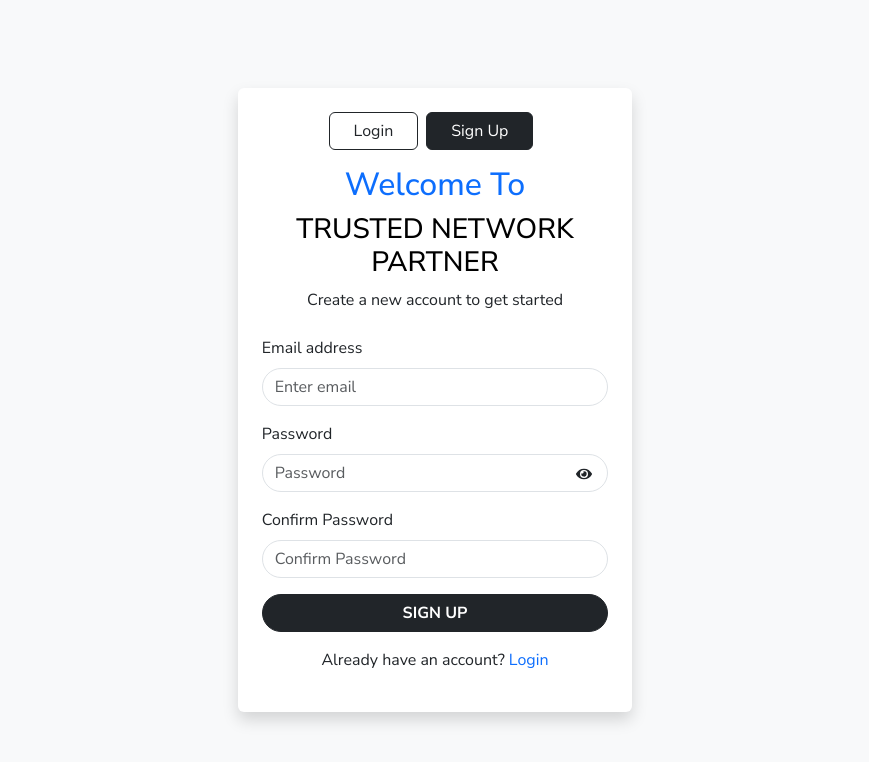
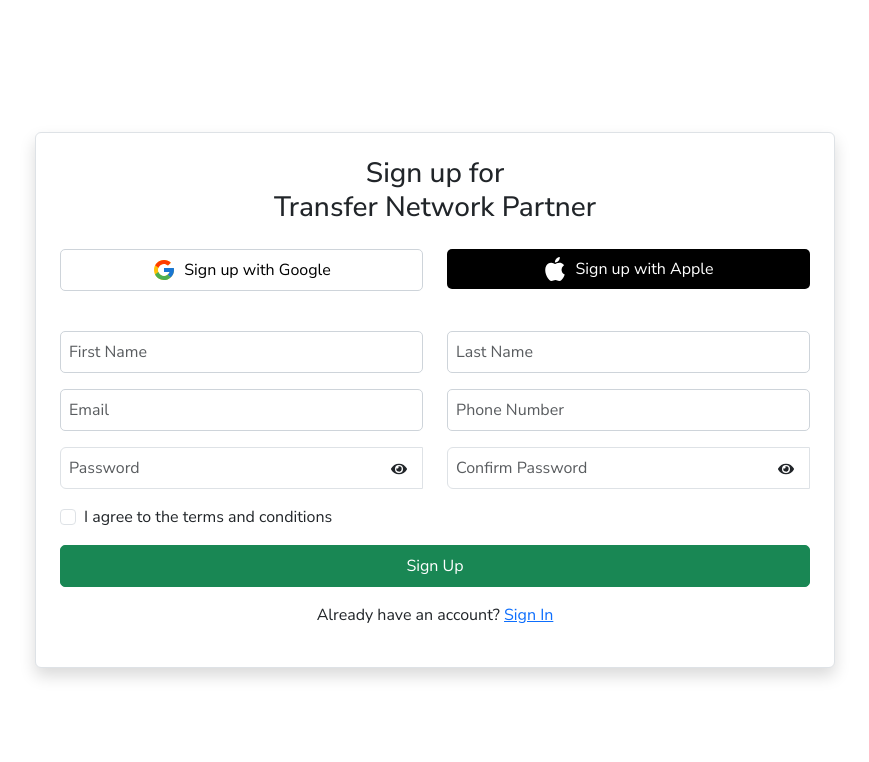
Before and after one commit to jailendrarajawat121/react-firebase-real-time-chat, a React (Create React App) app: page /signup in a window 1280 px wide. Shown: the top 762 px of the page, without its empty margins (205-1074 px from the left). Built offline with nearby package versions, Linux system fonts and the light colour scheme.

Commit message:
working on the modify the sign in and signup design and integrate the firebase with the authentication

```diff
--- a/src/App.js
+++ b/src/App.js
@@ -6,6 +6,7 @@ import Home from "./pages/home/Home";
 import ForgetPassword from "./pages/auth/ForgetPassword";
 import 'bootstrap/dist/css/bootstrap.min.css';
 import './assets/css/style.css';
+
 function App() {
   return (
     <Router>
--- a/src/pages/auth/Login.jsx
+++ b/src/pages/auth/Login.jsx
@@ -1,11 +1,14 @@
 import React, { useState } from "react";
-import { Container, Row, Col, Form, Button, InputGroup } from "react-bootstrap";
+import { Container, Form, Button, InputGroup } from "react-bootstrap";
 import { FaEye, FaEyeSlash } from "react-icons/fa";
+import { FcGoogle } from "react-icons/fc";
+import { SiApple } from "react-icons/si";
+import { auth } from '../../firebase';
+import { signInWithEmailAndPassword } from 'firebase/auth';
 import { useNavigate } from "react-router-dom";
-import { auth } from '../../firebase'; // Import the `auth` from your firebase.js
-import { signInWithEmailAndPassword } from 'firebase/auth';
 
-function Login() {
+
+const Login = () => {
     const navigate = useNavigate();
     const [email, setEmail] = useState('');
     const [password, setPassword] = useState('');
@@ -15,7 +18,14 @@ function Login() {
     const [showPassword, setShowPassword] = useState(false);
 
     const togglePasswordVisibility = () => {
-        setShowPassword((prevState) => !prevState);
+        setShowPassword((prev) => !prev);
+    };
+    const handleGoogleLogin = () => {
+        console.log("Google Login clicked");
+    };
+
+    const handleAppleLogin = () => {
+        console.log("Apple Login clicked");
     };
 
     const validateInputs = () => {
@@ -61,57 +71,39 @@ function Login() {
         }
     };
 
-
     return (
-        <Container fluid className="d-flex justify-content-center align-items-center vh-100 bg-light login-and-all-form">
-            <Row className="w-100">
-                <Col md={5} className="mx-auto">
-                    <div className="bg-white p-5 login-form">
-                        {/* Toggle Login/Signup */}
-                        <div className="d-flex justify-content-center  mb-4">
-                            <Button
-                                variant="dark"
-                                className="rounded-start login-signup-btn"
-                                onClick={() => navigate("/login")}
+        <Container className="d-flex justify-content-center align-items-center vh-100">
+            <div
+                className="border rounded shadow p-4 bg-white"
+                style={{
+                    maxWidth: "450px",
+                    width: "100%",
+                }}
             >
-                                Login
-                            </Button>
-                            <Button
-                                variant="outline-dark"
-                                className="rounded-end mx-2 login-signup-btn"
-                                onClick={() => navigate("/signup")}
-                            >
-                                Sign Up
-                            </Button>
-                        </div>
-
-                        <div className="text-center login-heading mb-4">
-                            <h2 className="welcome-heading">Welcome To</h2>
-                            <h3 className="tag-heading">Trusted Network Partner</h3>
-                            <p>Sign in to continue with your account</p>
-                        </div>
+                <h3 className="text-center mb-4">Log in to <br />Transfer Network Partner</h3>
                 {error && <div className="alert alert-danger">{error}</div>}
                 <Form>
-                            <Form.Group controlId="formEmail" className="mb-3">
-                                <Form.Label>Email</Form.Label>
+                    <Form.Group className="mb-3" controlId="formUsername">
                         <Form.Control
                             type="email"
-                                    placeholder="Enter email"
-                                    className="rounded-pill"
+                            placeholder="Email"
+                            className="p-2"
+                            style={{
+                                borderRadius: "5px",
+                                border: "1px solid #ced4da",
+                            }}
                             value={email}
                             onChange={(e) => setEmail(e.target.value)}
                         />
                         {emailError && <div className="text-danger mt-1">{emailError}</div>}
                     </Form.Group>
-
                     <Form.Group controlId="formPassword" className="mb-3">
-                                <Form.Label>Password</Form.Label>
                         <InputGroup className="position-relative">
                             <Form.Control
                                 value={password}
                                 type={showPassword ? "text" : "password"}
                                 placeholder="Password"
-                                        className="rounded-pill pe-5" // Add padding to avoid text overlapping with icon
+                                className="p-2"
                                 onChange={(e) => setPassword(e.target.value)}
                             />
                             <div
@@ -124,46 +116,60 @@ function Login() {
                         </InputGroup>
                         {passwordError && <div className="text-danger mt-1">{passwordError}</div>}
                     </Form.Group>
-
-
-                            <div className="text-end mb-3">
-                                <a href="/forgot-password" className="text-primary">
-                                    Forgot Password?
-                                </a>
-                            </div>
-
-
-                            <div className="d-grid">
                     <Button
-                                    type="submit"
-                                    variant="dark"
-                                    className="rounded-pill fw-bold"
+                        className="w-100 mb-3 p-2"
+                        variant="success"
+                        style={{
+                            borderRadius: "5px",
+                        }}
                         onClick={handleLogin}
                     >
-                                    LOGIN
+                        Continue
+                    </Button>
+                </Form>
+                <div className="text-center mb-3">
+                    <span>or</span>
+                </div>
+                <Button
+                    onClick={handleGoogleLogin}
+                    className="w-100 mb-3 p-2 d-flex align-items-center justify-content-center"
+                    style={{
+                        borderRadius: "5px",
+                        backgroundColor: "#fff",
+                        border: "1px solid #ced4da",
+                        color: "#000",
+                    }}
+                >
+                    <FcGoogle size={24} className="me-2" /> Continue with Google
+                </Button>
+                <Button
+                    onClick={handleAppleLogin}
+                    className="w-100 p-2 d-flex align-items-center justify-content-center"
+                    style={{
+                        borderRadius: "5px",
+                        backgroundColor: "#000",
+                        color: "#fff",
+                        border: "none",
+                    }}
+                >
+                    <SiApple size={24} className="me-2" /> Continue with Apple
+                </Button>
+                <div className="text-center mt-3">
+                    <span>Don't have an account?</span>
+                </div>
+                <Button
+                    className="w-100 mt-2 p-2"
+                    variant="outline-success"
+                    style={{
+                        borderRadius: "5px",
+                    }}
+                    onClick={() => navigate("/signup")}
+                >
+                    Sign Up
                 </Button>
             </div>
-                        </Form>
-
-
-                        <div className="text-center mt-3">
-                            <p>
-                                Don't have an account?{" "}
-                                <span
-                                    className="text-primary cursor-pointer"
-                                    onClick={() => navigate("/signup")}
-                                    style={{ cursor: "pointer" }}
-                                >
-                                    Sign Up
-                                </span>
-                            </p>
-                        </div>
-
-                    </div>
-                </Col>
-            </Row>
         </Container>
     );
-}
+};
 
 export default Login;
--- a/src/pages/auth/Signup.jsx
+++ b/src/pages/auth/Signup.jsx
@@ -1,60 +1,204 @@
 import React, { useState } from "react";
 import { Container, Row, Col, Form, Button, InputGroup } from "react-bootstrap";
+import { FcGoogle } from "react-icons/fc";
+import { SiApple } from "react-icons/si";
 import { FaEye, FaEyeSlash } from "react-icons/fa";
+import { createUserWithEmailAndPassword } from "firebase/auth";
+import { auth } from "../../firebase"; // Adjust the import to your firebase setup
 import { useNavigate } from "react-router-dom";
-function Signup() {
+
+const Signup = () => {
+    const [email, setEmail] = useState("");
+    const [password, setPassword] = useState("");
+    const [confirmPassword, setConfirmPassword] = useState("");
+    const [showPassword, setShowPassword] = useState(false);
+    const [showConfirmPassword, setShowConfirmPassword] = useState(false);
+    const [isAgreed, setIsAgreed] = useState(false);
+    const [error, setError] = useState(""); // State for error message
+    const [emailError, setEmailError] = useState("");
+    const [passwordError, setPasswordError] = useState("");
+    const [confirmPasswordError, setConfirmPasswordError] = useState("");
     const navigate = useNavigate();
-    const [showPassword, setShowPassword] = useState(false);
 
     const togglePasswordVisibility = () => {
-        setShowPassword((prevState) => !prevState);
+        setShowPassword((prev) => !prev);
     };
+
+    const toggleConfirmPasswordVisibility = () => {
+        setShowConfirmPassword((prev) => !prev);
+    };
+
+    const handleAgreementChange = (e) => {
+        setIsAgreed(e.target.checked);
+    };
+
+    const validateInputs = () => {
+        let isValid = true;
+        setEmailError("");
+        setPasswordError("");
+        setConfirmPasswordError("");
+
+        if (!email) {
+            setEmailError("Email is required.");
+            isValid = false;
+        } else if (!/\S+@\S+\.\S+/.test(email)) {
+            setEmailError("Enter a valid email address.");
+            isValid = false;
+        }
+
+        if (!password) {
+            setPasswordError("Password is required.");
+            isValid = false;
+        }
+
+        if (password !== confirmPassword) {
+            setConfirmPasswordError("Passwords do not match.");
+            isValid = false;
+        }
+
+        if (!isAgreed) {
+            setError("Please agree to the terms and conditions.");
+            isValid = false;
+        }
+
+        return isValid;
+    };
+
+    const handleSubmit = async (e) => {
+        e.preventDefault();
+        setError(""); // Clear any previous error message
+
+        if (!validateInputs()) {
+            return;
+        }
+        try {
+            await createUserWithEmailAndPassword(auth, email, password);
+            console.log("User signed up successfully");
+            alert("User signed up successfully");
+            navigate("/login");
+        } catch (error) {
+            console.error("Error signing up:", error.message);
+            setError(error.message);
+        }
+    };
+
     return (
-        <Container fluid className="d-flex justify-content-center align-items-center vh-100 bg-light">
-            <Row className="w-100">
-                <Col md={4} className="mx-auto">
-                    <div className="bg-white p-4 rounded shadow">
-                        {/* Toggle Login/Signup */}
-                        <div className="d-flex justify-content-center  mb-3">
+        <Container className="d-flex justify-content-center align-items-center vh-100">
+            <div
+                className="border rounded shadow p-4 bg-white"
+                style={{
+                    maxWidth: "800px",
+                    width: "100%",
+                }}
+            >
+                <h3 className="text-center mb-4">
+                    Sign up for <br />
+                    Transfer Network Partner
+                </h3>
+                {error && <div className="alert alert-danger">{error}</div>}
+                <Row className="mb-4">
+                    <Col>
                         <Button
-                                variant="outline-dark"
-                                className="rounded-start px-4"
-                                onClick={() => navigate("/login")}
+                            onClick={() => console.log("Google Sign-Up clicked")}
+                            className="w-100 mb-3 p-2 d-flex align-items-center justify-content-center"
+                            style={{
+                                borderRadius: "5px",
+                                backgroundColor: "#fff",
+                                border: "1px solid #ced4da",
+                                color: "#000",
+                            }}
                         >
-                                Login
+                            <FcGoogle size={24} className="me-2" /> Sign up with Google
                         </Button>
+                    </Col>
+                    <Col>
                         <Button
-                                variant="dark"
-                                className="rounded-end px-4 mx-2"
-                                onClick={() => navigate("/signup")}
+                            onClick={() => console.log("Apple Sign-Up clicked")}
+                            className="w-100 mb-3 p-2 d-flex align-items-center justify-content-center"
+                            style={{
+                                borderRadius: "5px",
+                                backgroundColor: "#000",
+                                color: "#fff",
+                                border: "none",
+                            }}
                         >
-                                Sign Up
+                            <SiApple size={24} className="me-2" /> Sign up with Apple
                         </Button>
-                        </div>
+                    </Col>
+                </Row>
 
-                        <div className="text-center mb-4">
-                            <h2 className="text-primary">Welcome To</h2>
-                            <h3 className="text-black">TRUSTED NETWORK PARTNER</h3>
-                            <p>Create a new account to get started</p>
-                        </div>
+                <Form onSubmit={handleSubmit}>
+                    <Row>
+                        <Col md={6}>
+                            <Form.Group className="mb-3" controlId="formFirstName">
+                                <Form.Control
+                                    type="text"
+                                    placeholder="First Name"
+                                    className="p-2"
+                                    style={{
+                                        borderRadius: "5px",
+                                        border: "1px solid #ced4da",
+                                    }}
+                                />
+                            </Form.Group>
+                        </Col>
+                        <Col md={6}>
+                            <Form.Group className="mb-3" controlId="formLastName">
+                                <Form.Control
+                                    type="text"
+                                    placeholder="Last Name"
+                                    className="p-2"
+                                    style={{
+                                        borderRadius: "5px",
+                                        border: "1px solid #ced4da",
+                                    }}
+                                />
+                            </Form.Group>
+                        </Col>
+                    </Row>
 
-                        <Form>
-                            <Form.Group controlId="formEmail" className="mb-3">
-                                <Form.Label>Email address</Form.Label>
+                    <Row>
+                        <Col md={6}>
+                            <Form.Group className="mb-3" controlId="formEmail">
                                 <Form.Control
                                     type="email"
-                                    placeholder="Enter email"
-                                    className="rounded-pill"
+                                    placeholder="Email"
+                                    className="p-2"
+                                    style={{
+                                        borderRadius: "5px",
+                                        border: "1px solid #ced4da",
+                                    }}
+                                    value={email}
+                                    onChange={(e) => setEmail(e.target.value)}
+                                />
+                                {emailError && <div className="text-danger mt-1">{emailError}</div>}
+                            </Form.Group>
+                        </Col>
+                        <Col md={6}>
+                            <Form.Group className="mb-3" controlId="formPhone">
+                                <Form.Control
+                                    type="tel"
+                                    placeholder="Phone Number"
+                                    className="p-2"
+                                    style={{
+                                        borderRadius: "5px",
+                                        border: "1px solid #ced4da",
+                                    }}
                                 />
                             </Form.Group>
+                        </Col>
+                    </Row>
 
+                    <Row>
+                        <Col md={6}>
                             <Form.Group controlId="formPassword" className="mb-3">
-                                <Form.Label>Password</Form.Label>
                                 <InputGroup className="position-relative">
                                     <Form.Control
                                         type={showPassword ? "text" : "password"}
                                         placeholder="Password"
-                                        className="rounded-pill pe-5" // Add padding to avoid text overlapping with icon
+                                        className="p-2"
+                                        value={password}
+                                        onChange={(e) => setPassword(e.target.value)}
                                     />
                                     <div
                                         className="position-absolute end-0 top-50 translate-middle-y me-3"
@@ -64,49 +208,57 @@ function Signup() {
                                         {showPassword ? <FaEyeSlash /> : <FaEye />}
                                     </div>
                                 </InputGroup>
+                                {passwordError && <div className="text-danger mt-1">{passwordError}</div>}
                             </Form.Group>
+                        </Col>
+                        <Col md={6}>
+                            <Form.Group controlId="formConfirmPassword" className="mb-3">
+                                <InputGroup className="position-relative">
+                                    <Form.Control
+                                        type={showConfirmPassword ? "text" : "password"}
+                                        placeholder="Confirm Password"
+                                        className="p-2"
+                                        value={confirmPassword}
+                                        onChange={(e) => setConfirmPassword(e.target.value)}
+                                    />
+                                    <div
+                                        className="position-absolute end-0 top-50 translate-middle-y me-3"
+                                        style={{ cursor: "pointer" }}
+                                        onClick={toggleConfirmPasswordVisibility}
+                                    >
+                                        {showConfirmPassword ? <FaEyeSlash /> : <FaEye />}
+                                    </div>
+                                </InputGroup>
+                                {confirmPasswordError && <div className="text-danger mt-1">{confirmPasswordError}</div>}
+                            </Form.Group>
+                        </Col>
+                    </Row>
 
-
-                            <Form.Group controlId="formConfirmPassword" className="mb-3">
-                                <Form.Label>Confirm Password</Form.Label>
-                                <Form.Control
-                                    type="password"
-                                    placeholder="Confirm Password"
-                                    className="rounded-pill"
+                    <Form.Group className="mb-3" controlId="formAgreement">
+                        <Form.Check
+                            type="checkbox"
+                            label="I agree to the terms and conditions"
+                            checked={isAgreed}
+                            onChange={handleAgreementChange}
                         />
                     </Form.Group>
-
-
-                            <div className="d-grid">
                     <Button
                         type="submit"
-                                    variant="dark"
-                                    className="rounded-pill fw-bold"
+                        className="w-100 p-2"
+                        variant="success"
+                        style={{
+                            borderRadius: "5px",
+                        }}
                     >
-                                    SIGN UP
+                        Sign Up
                     </Button>
+                </Form>
+                <div className="mt-3 text-center">
+                    <p>Already have an account? <a href="/login">Sign In</a></p>
                 </div>
-                        </Form>
+            </div>
+        </Container>
+    );
+};
 
-
-                        <div className="text-center mt-3">
-                            <p>
-                                Already have an account?{" "}
-                                <span
-                                    className="text-primary cursor-pointer"
-                                    onClick={() => navigate("/login")}
-                                    style={{ cursor: "pointer" }}
-                                >
-                                    Login
-                                </span>
-                            </p>
-                        </div>
-
-                    </div>
-                </Col>
-            </Row>
-        </Container>
-    )
-}
-
-export default Signup
+export default Signup;
```
Lines whose indentation alone changed are shown as unchanged.
